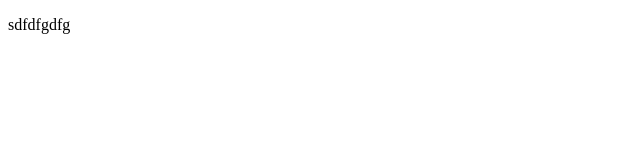
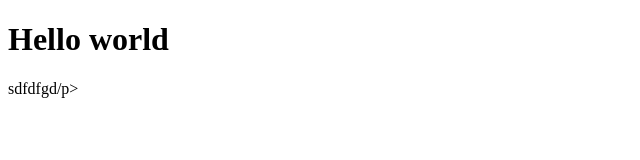
Before and after one commit to DmitryKrasOl/progect, a website: page index.html in a window 1280 px wide. Shown: the whole page, without its empty margins (0-640 px from the left). Drawn offline with Linux system fonts and the light colour scheme.

Commit message:
second commit

```diff
--- a/index.html
+++ b/index.html
@@ -6,7 +6,8 @@
    <title>Document</title>
 </head>
 <body>
-   <p>sdfdfgdfg</p>
+   <h1>Hello world</h1>
+   <p>sdfdfgd/p>
    <script src="js/script.js"></script>
 </body>
 </html>
```
